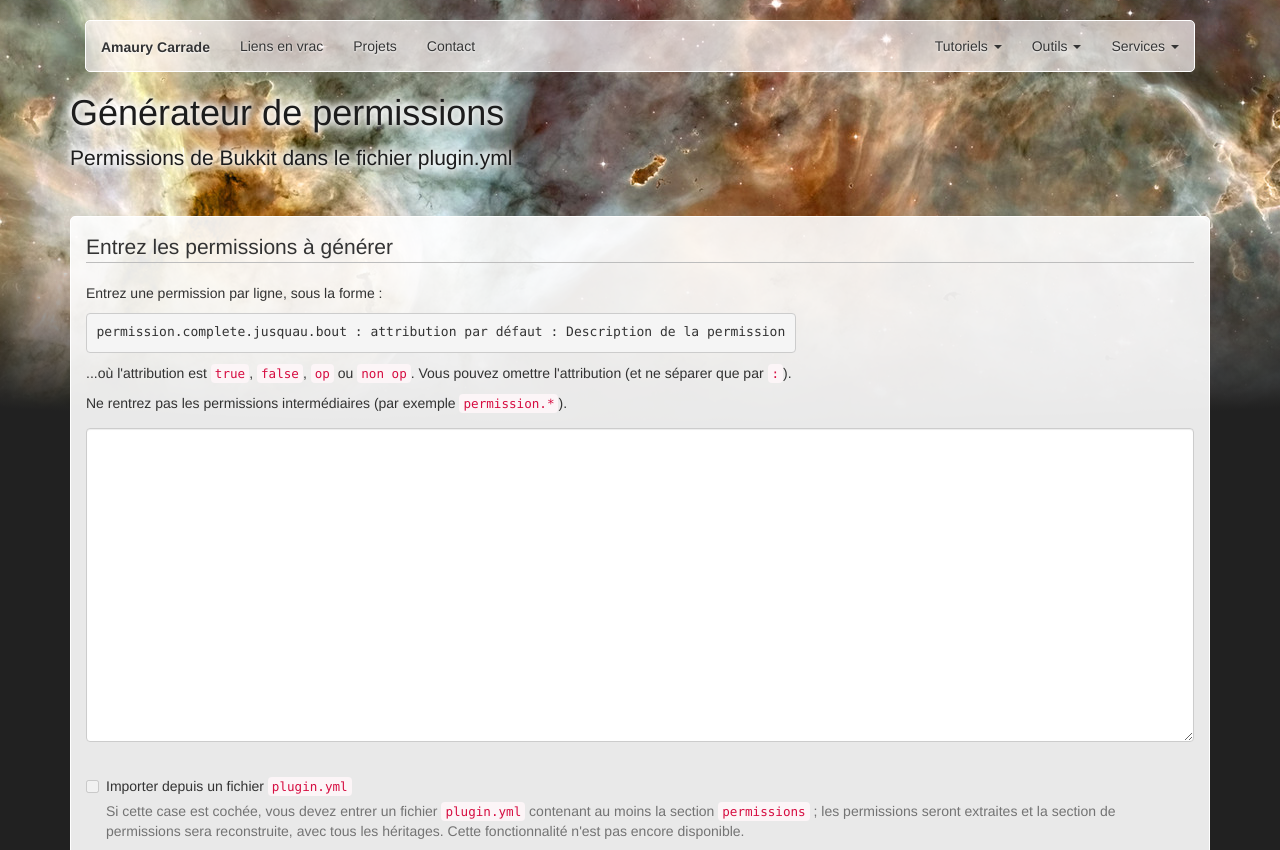
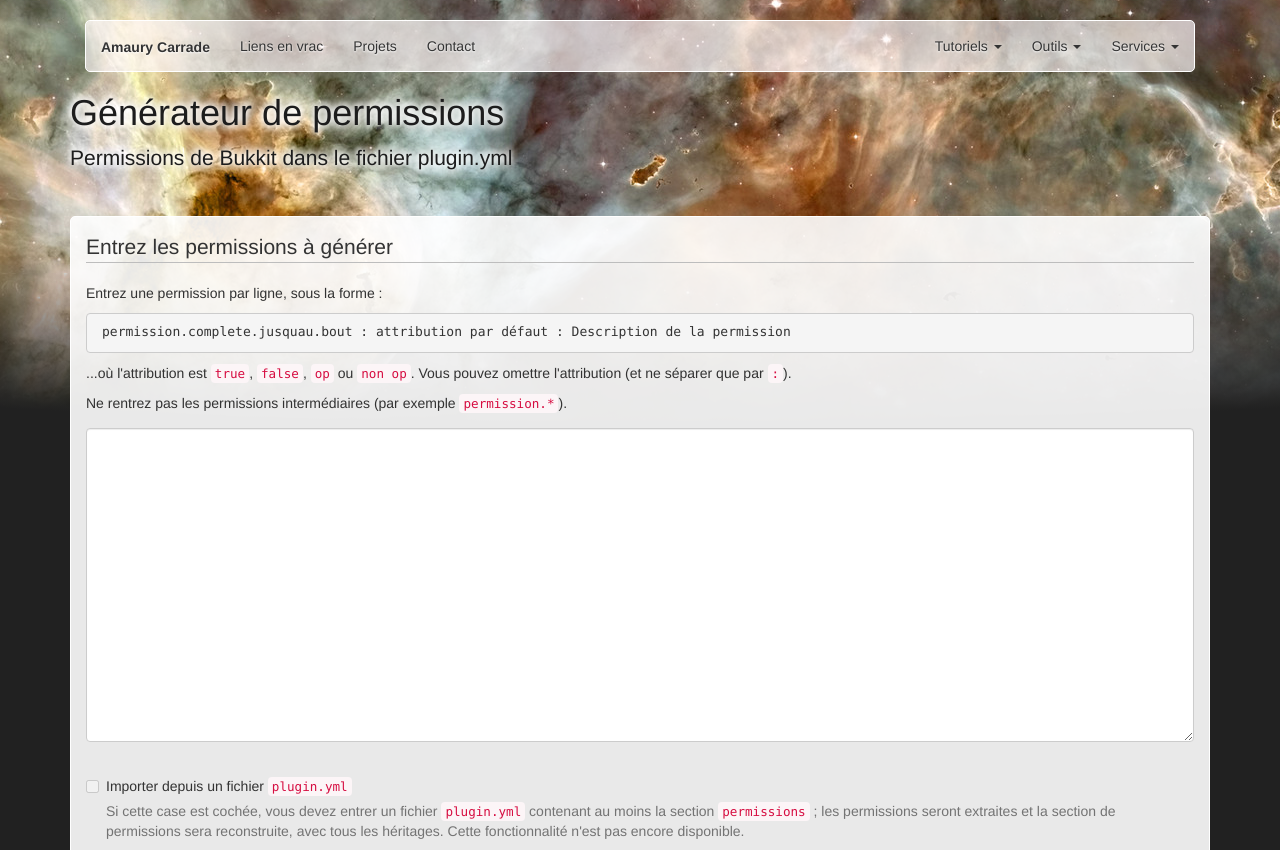
Before and after one commit to AmauryCarrade/outils.carrade.eu, a PHP site: the page made by templates/tools/bukkit/permissions.html.twig in a window 1280 px wide. Shown: the top 850 px of the page. Run offline with PHP 8.4, Linux system fonts and the light colour scheme; the template is opened without the code that fills it, so the values that code supplies are empty; some libraries are stand-ins or nearby versions.

Commit message:
Homepage links, style tweaks on permissions generator.

```diff
--- a/templates/index.html.twig
+++ b/templates/index.html.twig
@@ -66,7 +66,7 @@
             <div class="col-md-6">
                 <div class="panel panel-default">
                     <header class="panel-heading">
-                        <h3 class="panel-title"><a href="#">Minecraft &middot; Historique</a></h3>
+                        <h3 class="panel-title"><a href="{{ path('tools.minecraft.history') }}">Minecraft &middot; Historique</a></h3>
                     </header>
                     <div class="panel-body">
                         <p>
@@ -77,7 +77,7 @@
                 </div>
                 <div class="panel panel-default">
                     <header class="panel-heading">
-                        <h3 class="panel-title"><a href="#">Minecraft &middot; Ping</a></h3>
+                        <h3 class="panel-title"><a href="{{ path('tools.minecraft.ping') }}">Minecraft &middot; Ping</a></h3>
                     </header>
                     <div class="panel-body">
                         <p>
@@ -88,7 +88,7 @@
                 </div>
                 <div class="panel panel-default">
                     <header class="panel-heading">
-                        <h3 class="panel-title"><a href="#">Bukkit &middot; Permissions</a></h3>
+                        <h3 class="panel-title"><a href="{{ path('tools.bukkit.permissions') }}">Bukkit &middot; Permissions</a></h3>
                     </header>
                     <div class="panel-body">
                         <p>
--- a/templates/tools/bukkit/permissions.html.twig
+++ b/templates/tools/bukkit/permissions.html.twig
@@ -78,9 +78,9 @@
         <fieldset>
             <legend>Entrez les permissions à générer</legend>
             <div>
-                <label for="raw_permissions" style="font-weight: normal;">
+                <label for="raw_permissions" style="font-weight: normal; width: 100%;">
                     <p>Entrez une permission par ligne, sous la forme : </p>
-                    <pre>permission.complete.jusquau.bout : attribution par défaut : Description de la permission</pre>
+                    <pre class="col-md-12">permission.complete.jusquau.bout : attribution par défaut : Description de la permission</pre>
                     <p>...où l'attribution est <code>true</code>, <code>false</code>, <code>op</code> ou <code>non op</code>. Vous pouvez omettre l'attribution (et ne séparer que par <code>:</code>).</p>
                     <p>Ne rentrez pas les permissions intermédiaires (par exemple <code>permission.*</code>).</p>
                 </label>
```
